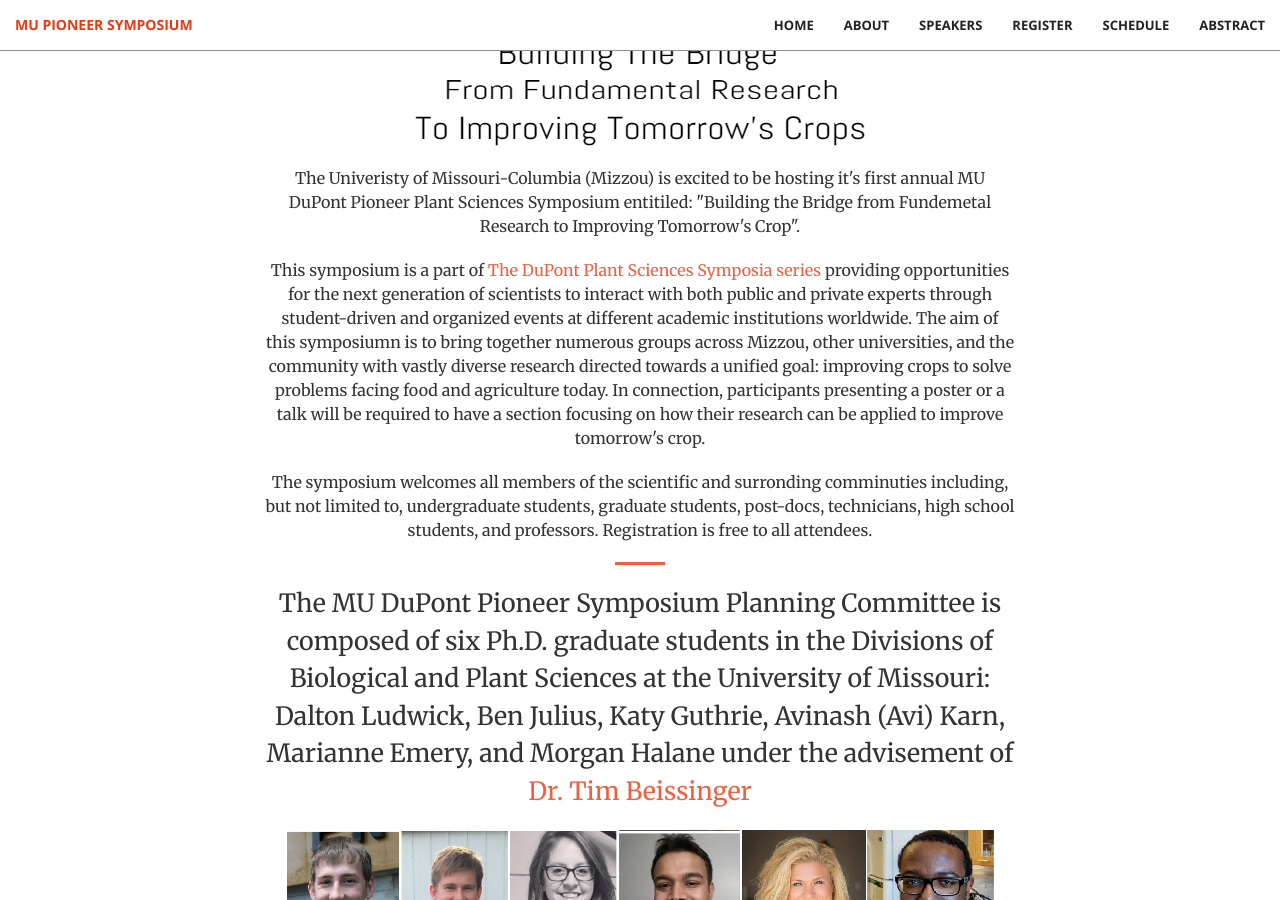
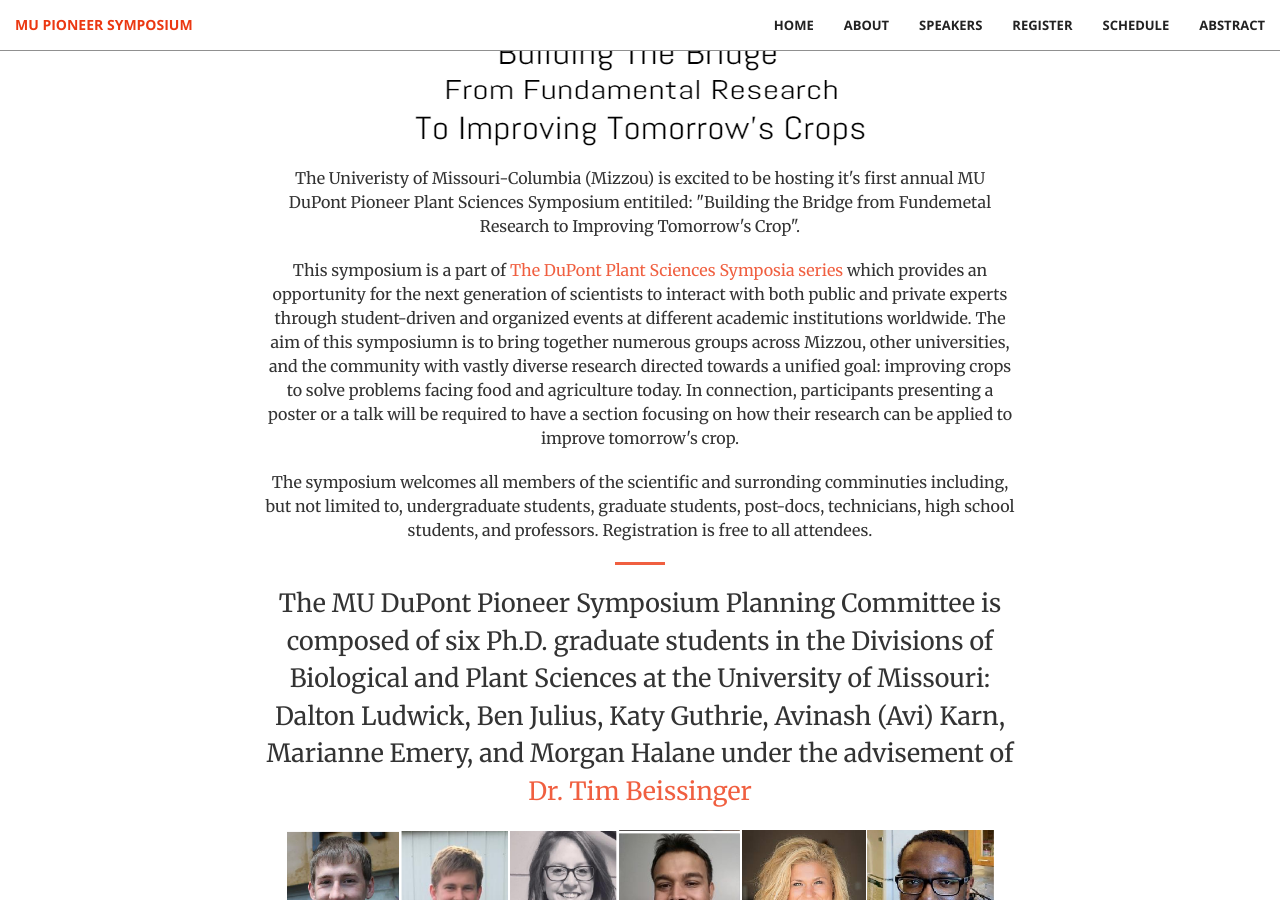
Before and after one commit to mupioneersymposium/mupioneersymposium.github.io, a Jekyll site: the page built from index.html, in a window 1280 px wide and 900 px high, scrolled down 1522 px. Built offline with Jekyll 4.4.1, drawn with Linux system fonts in a browser that asks for light colours.

Commit message:
Update about-brief.html

```diff
--- a/_includes/about-brief.html
+++ b/_includes/about-brief.html
@@ -6,7 +6,7 @@
                 <hr class="light">
                 <p><img src="/img/logo.png" alt="MU Pioneer Symposium Logo" style="max-width: 90%;"></p>
 <p>The Univeristy of Missouri-Columbia (Mizzou) is excited to be hosting it's first annual MU DuPont Pioneer Plant Sciences Symposium entitiled: "Building the Bridge from Fundemetal Research to Improving Tomorrow's Crop".</p>
-<p>This symposium is a part of <a href="https://www.pioneer.com/home/site/about/research/PlantSciSymposiaSeries/">The DuPont Plant Sciences Symposia series </a> providing opportunities for the next generation of scientists to interact with both public and private experts through student-driven and organized events at different academic institutions worldwide. The aim of this symposiumn is to bring together numerous groups across Mizzou, other universities, and the community with vastly diverse research directed towards a unified goal: improving crops to solve problems facing food and agriculture today. In connection, participants presenting a poster or a talk will  be required to have a section focusing on how their research can be applied to improve tomorrow's crop.</p>
+<p>This symposium is a part of <a href="https://www.pioneer.com/home/site/about/research/PlantSciSymposiaSeries/">The DuPont Plant Sciences Symposia series </a> which provides an opportunity for the next generation of scientists to interact with both public and private experts through student-driven and organized events at different academic institutions worldwide. The aim of this symposiumn is to bring together numerous groups across Mizzou, other universities, and the community with vastly diverse research directed towards a unified goal: improving crops to solve problems facing food and agriculture today. In connection, participants presenting a poster or a talk will  be required to have a section focusing on how their research can be applied to improve tomorrow's crop.</p>
 <p>The symposium welcomes all members of the scientific and surronding comminuties including, but not limited to, undergraduate students, graduate students, post-docs, technicians, high school students, and professors. Registration is free to all attendees. </p>
 <hr>
                 <p style="font-size:25px">The MU DuPont Pioneer Symposium Planning Committee is composed of six Ph.D. graduate students in the Divisions of Biological and Plant Sciences at the University of Missouri: Dalton Ludwick, Ben Julius, Katy Guthrie, Avinash (Avi) Karn, Marianne Emery, and Morgan Halane under the advisement of <a href="http://beissingerlab.org/">Dr. Tim Beissinger</a></p>
```
